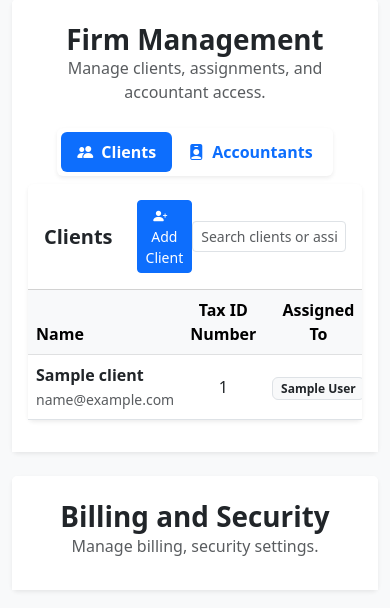
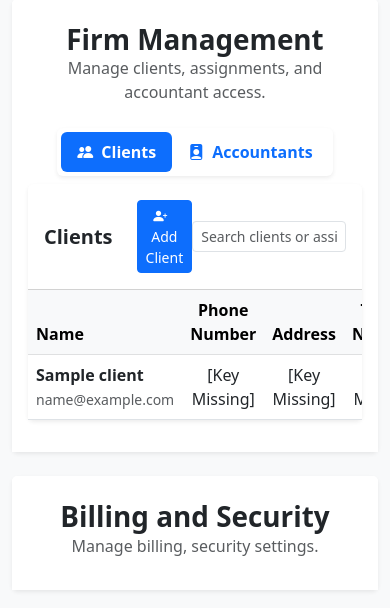
Before and after one commit to clickyquack/estimate-tax, a Flask app: template app/templates/admin.html in a window 390 px wide. Shown: the part 547-1155 px from the top of the page. Run offline with Flask 3, Linux system fonts and the light colour scheme; the template is opened without the code that fills it: values that come from a table or form of the project are taken from there, others are empty; tables that the repository leaves empty hold one stand-in row (values such as "Sample post"); parts of the project's set-up code (start-up, migrations or seed data) failed here and were passed over.

Commit message:
Added encryption for important fields. Error pages added. Updated sample data for phone, address.

```diff
--- a/app/models.py
+++ b/app/models.py
@@ -6,6 +6,39 @@ from werkzeug.security import generate_password_hash, check_password_hash
 
 from .extensions import login_manager
 
+from cryptography.fernet import Fernet
+import os
+
+
+cipher = Fernet(os.environ.get('ENCRYPTION_KEY').encode())
+
+# Helper function to create encrypted properties
+def encrypted_property(attr_name):
+    @property
+    def getter(self):
+        encrypted_val = getattr(self, attr_name)
+        # If there's no encrypted data, just show blank field
+        if not encrypted_val:
+            return None
+        # If the data exists but the ENCRYPTION_KEY is missing from .env
+        if not cipher:
+            return "[Key Missing]"
+        # Try to decrypt
+        try:
+            return cipher.decrypt(encrypted_val.encode()).decode()
+        except Exception:
+            # Wrong key or something
+            return "[Encrypted]"
+
+    @getter.setter
+    def setter(self, value):
+        if value:
+            encrypted_val = cipher.encrypt(value.encode()).decode()
+            setattr(self, attr_name, encrypted_val)
+        else:
+            setattr(self, attr_name, None)
+
+    return setter # object with both getter and setter
 
 
 # =========================
@@ -133,10 +166,15 @@ class Client(db.Model):
     firm_id = db.Column(db.Integer, db.ForeignKey('firms.id', ondelete='CASCADE'), nullable=False, index=True)
     name = db.Column(db.String(255), nullable=False)
     email = db.Column(db.String(255))
-    phone = db.Column(db.String(50))
-    tax_id = db.Column(db.String(50))
-    address = db.Column(db.Text)
     created_at = db.Column(db.DateTime, server_default=func.now())
+
+    # Ecrypted fields
+    _tax_id_encrypted = db.Column('tax_id', db.Text)
+    tax_id = encrypted_property('_tax_id_encrypted')
+    _address_encrypted = db.Column('address', db.Text)
+    address = encrypted_property('_address_encrypted')
+    _phone_encrypted = db.Column('phone', db.Text)
+    phone = encrypted_property('_phone_encrypted')
 
     # Relationships
     firm = db.relationship('Firm', back_populates='clients')
@@ -196,18 +234,25 @@ class ScheduledPayment(db.Model):
     status = db.Column(db.String(50), default='pending')
 
     # --- Added field ---
-    eft_number = db.Column(db.String(15), nullable=False)
     tax_period = db.Column(db.String(6), nullable=False)
     input_method = db.Column(db.String(1), nullable=False)
-    original_eft_number = db.Column(db.String(15))
-    cancellation_eft_number = db.Column(db.String(15))
-    bulk_debit_trace_number = db.Column(db.String(50))
-    bulk_debit_cancellation_number = db.Column(db.String(50))
-    ach_trace_number = db.Column(db.String(50))
     transaction_code = db.Column(db.String(10))
     input_date = db.Column(db.Date, server_default=func.current_date())
     input_time = db.Column(db.Time, server_default=func.current_time())
     payment_status = db.Column(db.String(50))
+    # Encrypted fields
+    _eft_number_encrypted = db.Column('eft_number', db.Text)
+    eft_number = encrypted_property('_eft_number_encrypted')
+    _original_eft_number_encrypted = db.Column('original_eft_number', db.Text)
+    original_eft_number = encrypted_property('_original_eft_number_encrypted')
+    _ach_trace_number_encrypted = db.Column('ach_trace_number', db.Text)
+    ach_trace_number = encrypted_property('_ach_trace_number_encrypted')
+    _cancellation_eft_number_encrypted = db.Column('cancellation_eft_number', db.Text)
+    cancellation_eft_number = encrypted_property('_cancellation_eft_number_encrypted')
+    _bulk_debit_trace_number_encrypted = db.Column('bulk_debit_trace_number', db.Text)
+    bulk_debit_trace_number = encrypted_property('_bulk_debit_trace_number_encrypted')
+    _bulk_debit_cancellation_number_encrypted = db.Column('bulk_debit_cancellation_number', db.Text)
+    bulk_debit_cancellation_number = encrypted_property('_bulk_debit_cancellation_number_encrypted')
 
     # Relationships
     schedule = db.relationship('PaymentSchedule', back_populates='scheduled_payments')
--- a/app/templates/admin.html
+++ b/app/templates/admin.html
@@ -92,6 +92,8 @@
                                 <thead class="table-light">
                                     <tr>
                                         <th>Name</th>
+                                        <th class="text-center">Phone Number</th>
+                                        <th class="text-center">Address</th>
                                         <th class="text-center">Tax ID Number</th>
                                         <th class="text-center">Assigned To</th>
                                         <th class="text-end"></th> <!-- Actions -->
@@ -104,6 +106,8 @@
                                             <div class="fw-bold">{{ client.name }}</div>
                                             <small class="text-muted">{{ client.email }}</small>
                                         </td>
+                                        <td class="text-center">{{ client.phone or 'NOT SET' }}</td>
+                                        <td class="text-center">{{ client.address or 'NOT SET' }}</td>
                                         <td class="text-center">{{ client.tax_id or 'NOT SET' }}</td>
                                         <td class="text-center">
                                             {% if client.users %}
--- a/app/templates/login.html
+++ b/app/templates/login.html
@@ -39,10 +39,11 @@
                                     placeholder="" required>
                             </div>
 
-                            <div class="mb-3 form-check">
+                            <!-- Remember Me -->
+                            <!-- <div class="mb-3 form-check">
                                 <input type="checkbox" class="form-check-input" id="remember" name="remember">
                                 <label class="form-check-label small text-muted" for="remember">Remember me</label>
-                            </div>
+                            </div> -->
 
                             <button type="submit" class="btn btn-primary w-100 py-2">Sign In</button>
                         </form>
--- a/sample_data.py
+++ b/sample_data.py
@@ -94,7 +94,9 @@ def generate_sample_data():
                 name=fake.company() if id_format == "##-#######" else fake.name(),
                 email=fake.company_email(),
                 tax_id=fake.numerify(text=id_format),
-                firm_id=test_firm.id
+                firm_id=test_firm.id,
+                address=fake.address(),
+                phone=fake.phone_number()
             )
             # Randomly assign to either Accountant
             client.users.append(random.choice([Accountant1, Accountant2]))
```
Also changed, not shown: app/__init__.py (+16 -0 lines), app/templates/errors/401.html (added, +25 -0 lines), app/templates/errors/403.html (added, +25 -0 lines), app/templates/errors/404.html (added, +25 -0 lines), config.py (+8 -3 lines).
